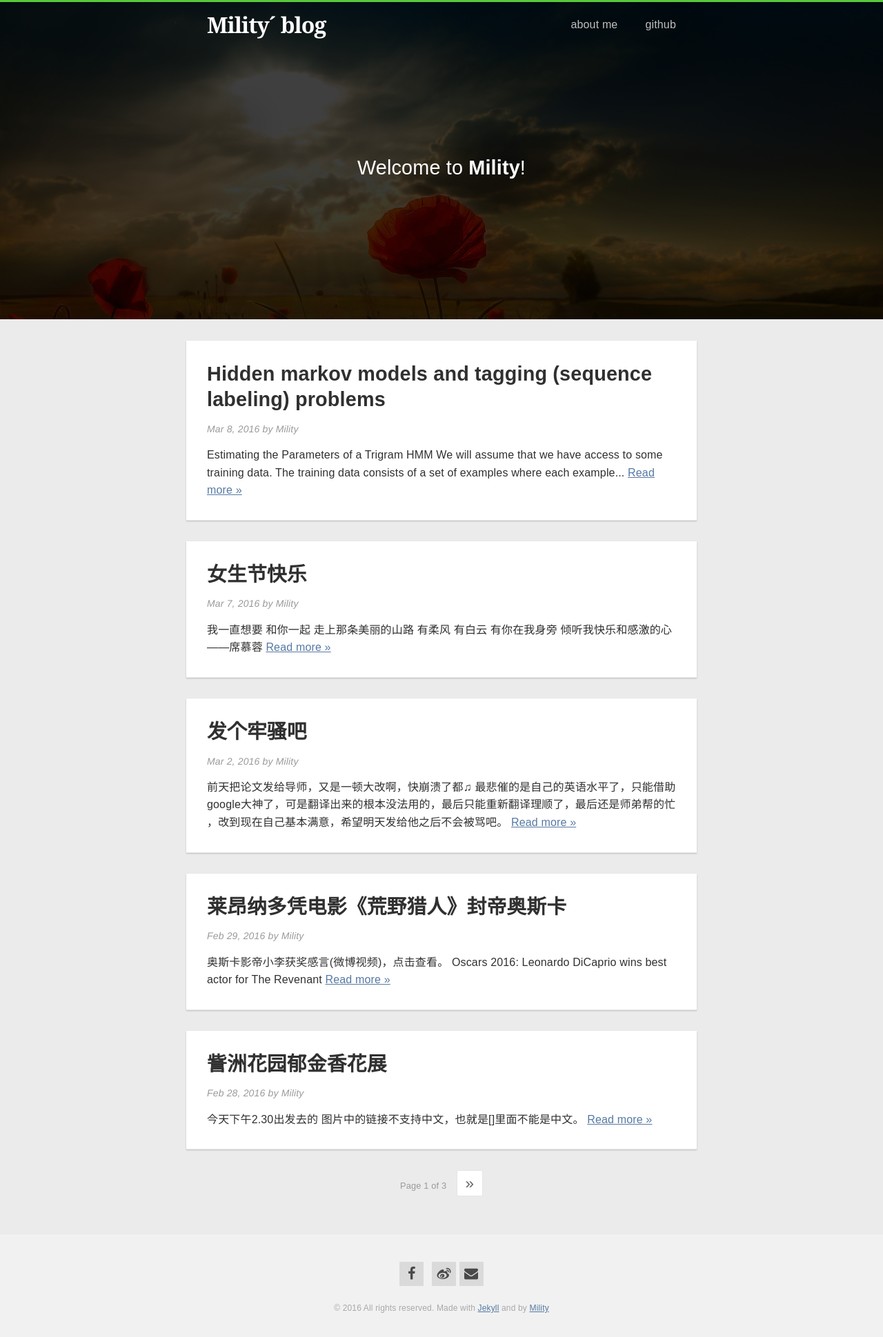
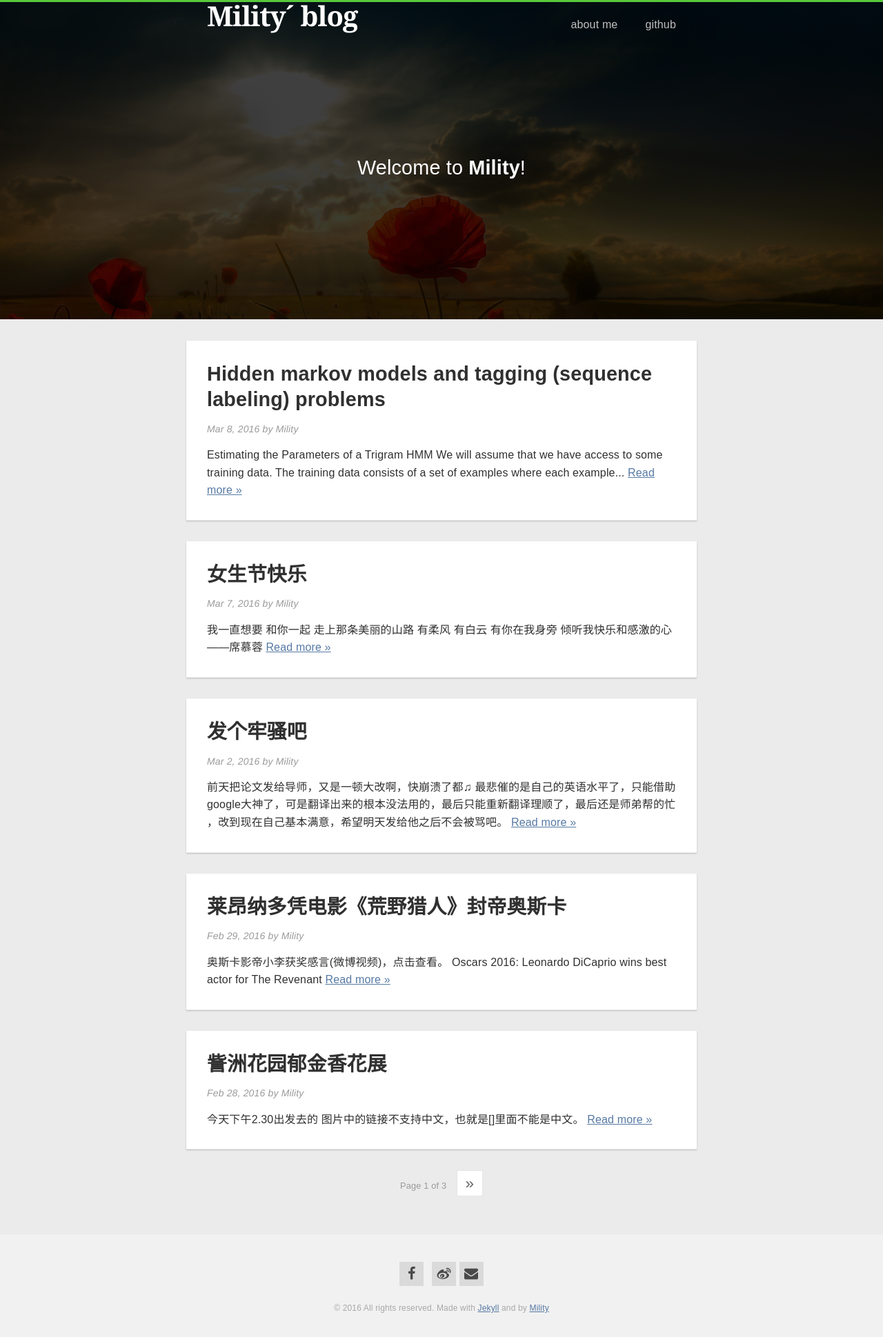
Before and after one commit to Mility/Mility.github.io, a Jekyll site: the page built from index.html, in a window 1280 px wide. Shown: the whole page at 69% size. Built offline with Jekyll 4.4.1, drawn with Linux system fonts in a browser that asks for light colours; nearby versions of some CDN libraries; the list of posts is cut into pages by our own code.

Commit message:
Update _layout.scss

```diff
--- a/_sass/_layout.scss
+++ b/_sass/_layout.scss
@@ -79,8 +79,8 @@
 //
 // site title
 .title {
-  font-size: 32px;
-  line-height: 65px;
+  font-size: 40px;/*32*/
+  line-height: 40px;/*65*/
   letter-spacing: -1px;
   margin: 0;
   float: left;
```
